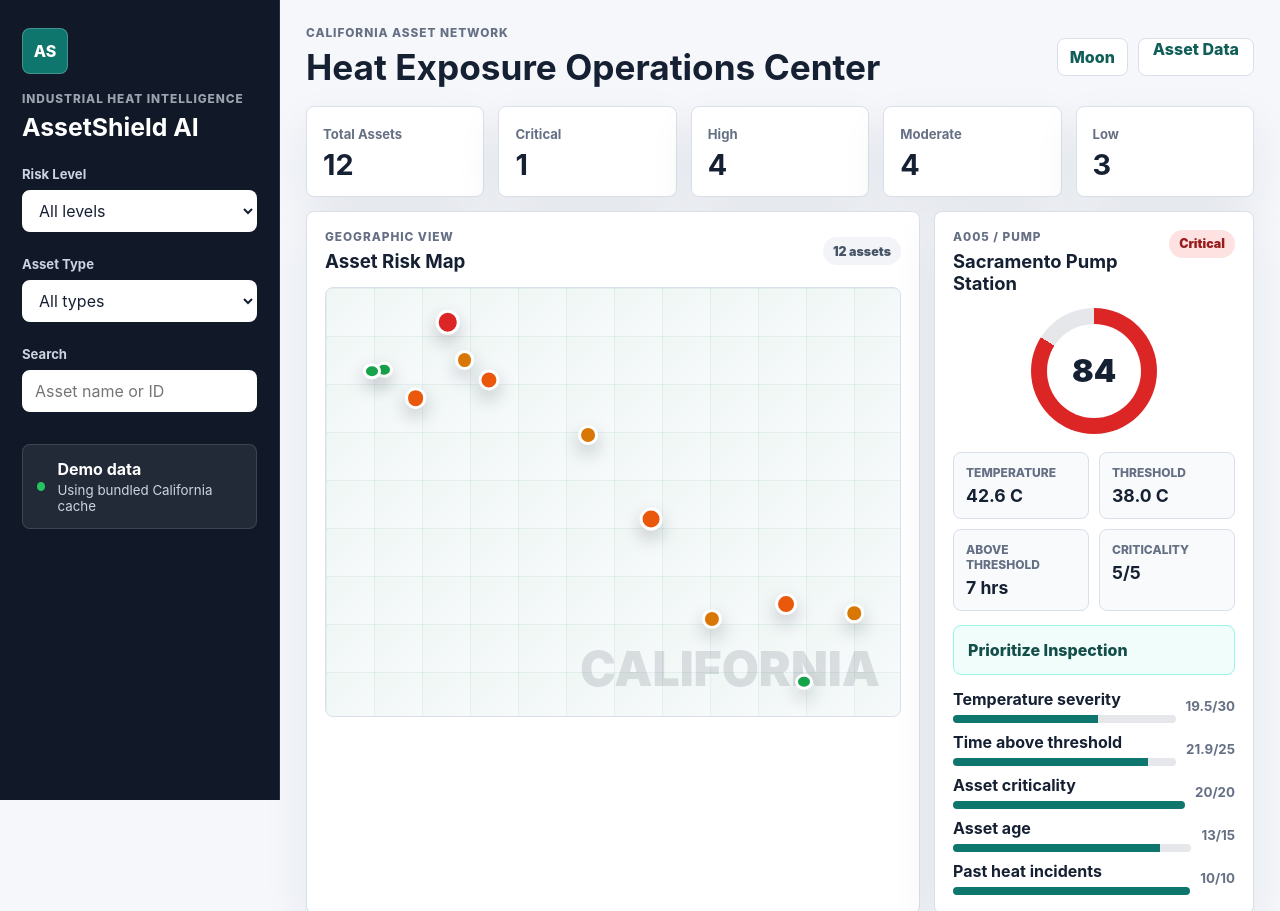
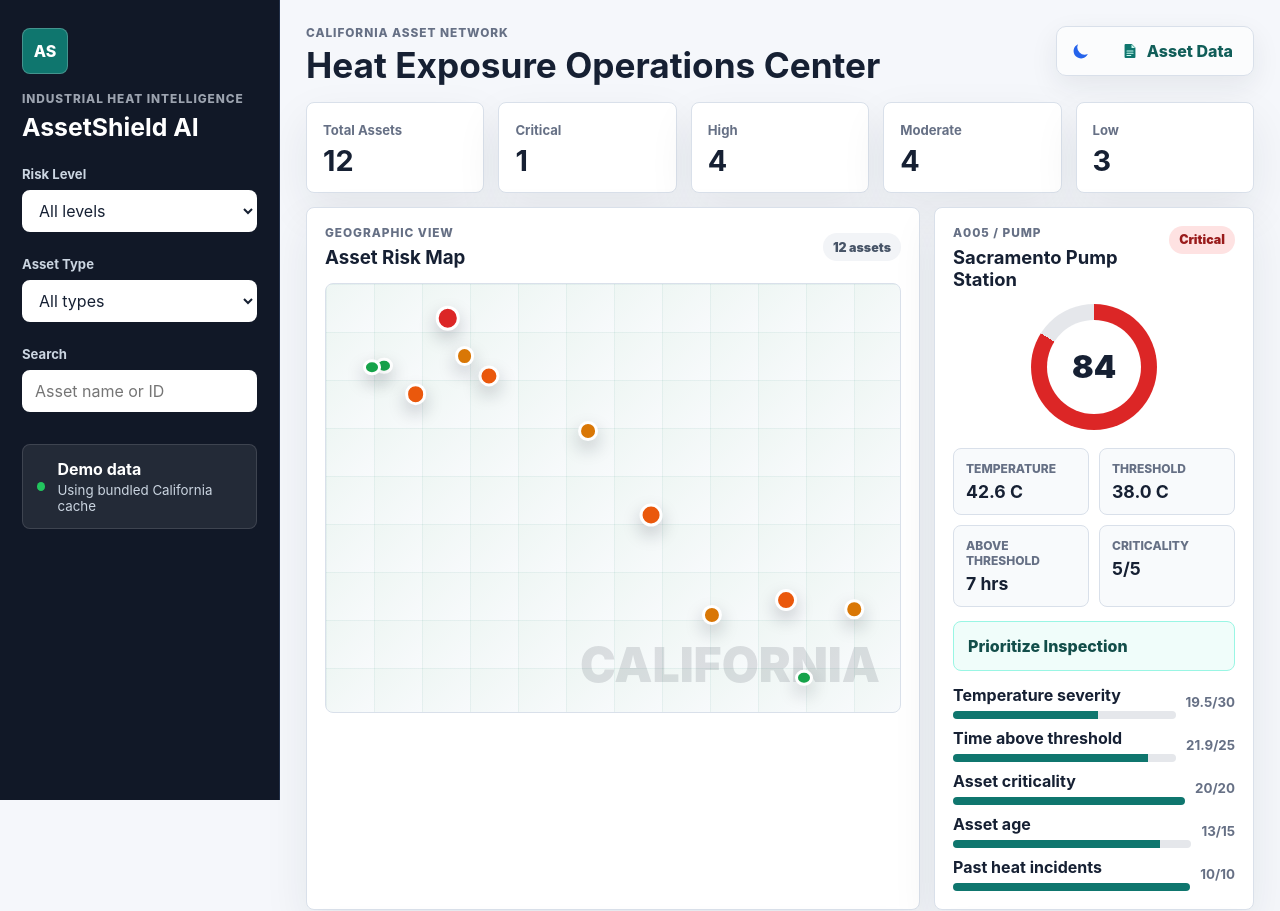
Before and after one commit to ai-bhatta/FortyGuard-Hackathon, a website: page web/index.html in a window 1280 px wide. Shown: the top 911 px of the page. Drawn offline with Linux system fonts and the light colour scheme.

Commit message:
Polish theme toggle and asset data toolbar

```diff
--- a/web/app.js
+++ b/web/app.js
@@ -40,7 +40,7 @@ function setTheme(theme) {
   document.body.dataset.theme = theme;
   localStorage.setItem("assetshield-theme", theme);
   const isDark = theme === "dark";
-  $("theme-icon").textContent = isDark ? "Sun" : "Moon";
+  $("theme-icon").src = isDark ? "/assets/sun.svg" : "/assets/moon.svg";
   $("theme-toggle").setAttribute(
     "aria-label",
     isDark ? "Switch to light mode" : "Switch to dark mode",
--- a/web/index.html
+++ b/web/index.html
@@ -55,9 +55,12 @@
           </div>
           <div class="topbar-actions">
             <button id="theme-toggle" class="icon-button" type="button" aria-label="Switch to dark mode" title="Switch theme">
-              <span id="theme-icon">Moon</span>
+              <img id="theme-icon" src="/assets/moon.svg" alt="" aria-hidden="true" />
             </button>
-            <a class="docs-link" href="/data/assets.csv">Asset Data</a>
+            <a class="docs-link" href="/data/assets.csv">
+              <img src="/assets/file-data.svg" alt="" aria-hidden="true" />
+              <span>Asset Data</span>
+            </a>
           </div>
         </header>
 
--- a/web/styles.css
+++ b/web/styles.css
@@ -155,20 +155,36 @@ main {
 
 .topbar {
   display: flex;
-  align-items: center;
+  align-items: flex-start;
   justify-content: space-between;
   gap: 16px;
   margin-bottom: 18px;
 }
 
+.topbar > div:first-child {
+  min-width: 0;
+}
+
 .topbar h2 {
   font-size: clamp(1.6rem, 3vw, 2.2rem);
+  line-height: 1.08;
 }
 
 .topbar-actions {
   display: flex;
   align-items: center;
-  gap: 10px;
+  flex: 0 0 auto;
+  gap: 6px;
+  padding: 5px;
+  background: rgba(255, 255, 255, 0.68);
+  border: 1px solid var(--line);
+  border-radius: 10px;
+  box-shadow: 0 10px 28px rgba(22, 32, 51, 0.08);
+}
+
+body[data-theme="dark"] .topbar-actions {
+  background: rgba(17, 24, 39, 0.72);
+  border-color: #334155;
 }
 
 .docs-link,
@@ -178,8 +194,8 @@ main {
   min-height: 38px;
   padding: 0 14px;
   color: var(--accent-strong);
-  background: #ffffff;
-  border: 1px solid var(--line);
+  background: transparent;
+  border: 1px solid transparent;
   border-radius: 8px;
   cursor: pointer;
   text-decoration: none;
@@ -187,8 +203,27 @@ main {
 }
 
 .icon-button {
-  min-width: 44px;
-  padding: 0 12px;
+  display: inline-grid;
+  min-width: 38px;
+  width: 38px;
+  place-items: center;
+  padding: 0;
+}
+
+.icon-button img {
+  width: 20px;
+  height: 20px;
+}
+
+.docs-link {
+  display: inline-flex;
+  align-items: center;
+  gap: 8px;
+}
+
+.docs-link img {
+  width: 18px;
+  height: 18px;
 }
 
 .docs-link:hover,
@@ -204,8 +239,8 @@ body[data-theme="dark"] .ghost-button,
 body[data-theme="dark"] .prompt-grid button,
 body[data-theme="dark"] .icon-button {
   color: #ccfbf1;
-  background: #111827;
-  border-color: #334155;
+  background: transparent;
+  border-color: transparent;
 }
 
 body[data-theme="dark"] .docs-link:hover,
@@ -595,11 +630,15 @@ body[data-theme="dark"] .answer-box {
   }
 
   .topbar,
-  .topbar-actions,
   .panel-header,
   .asset-title {
     align-items: flex-start;
     flex-direction: column;
+  }
+
+  .topbar-actions {
+    align-self: stretch;
+    justify-content: space-between;
   }
 
   .hero-grid,
```
Also changed, not shown: web/assets/file-data.svg (added), web/assets/moon.svg (added), web/assets/sun.svg (added).
